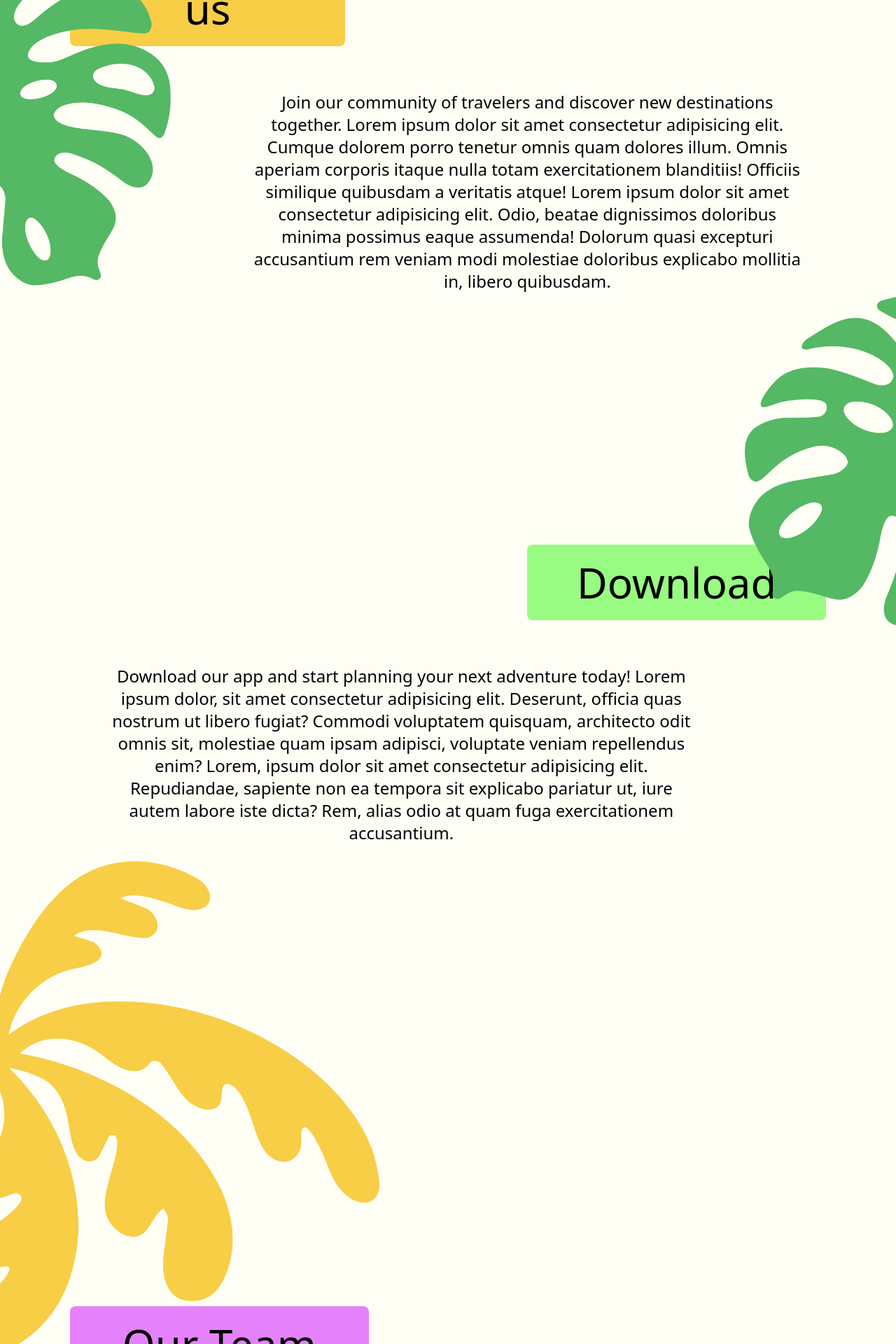
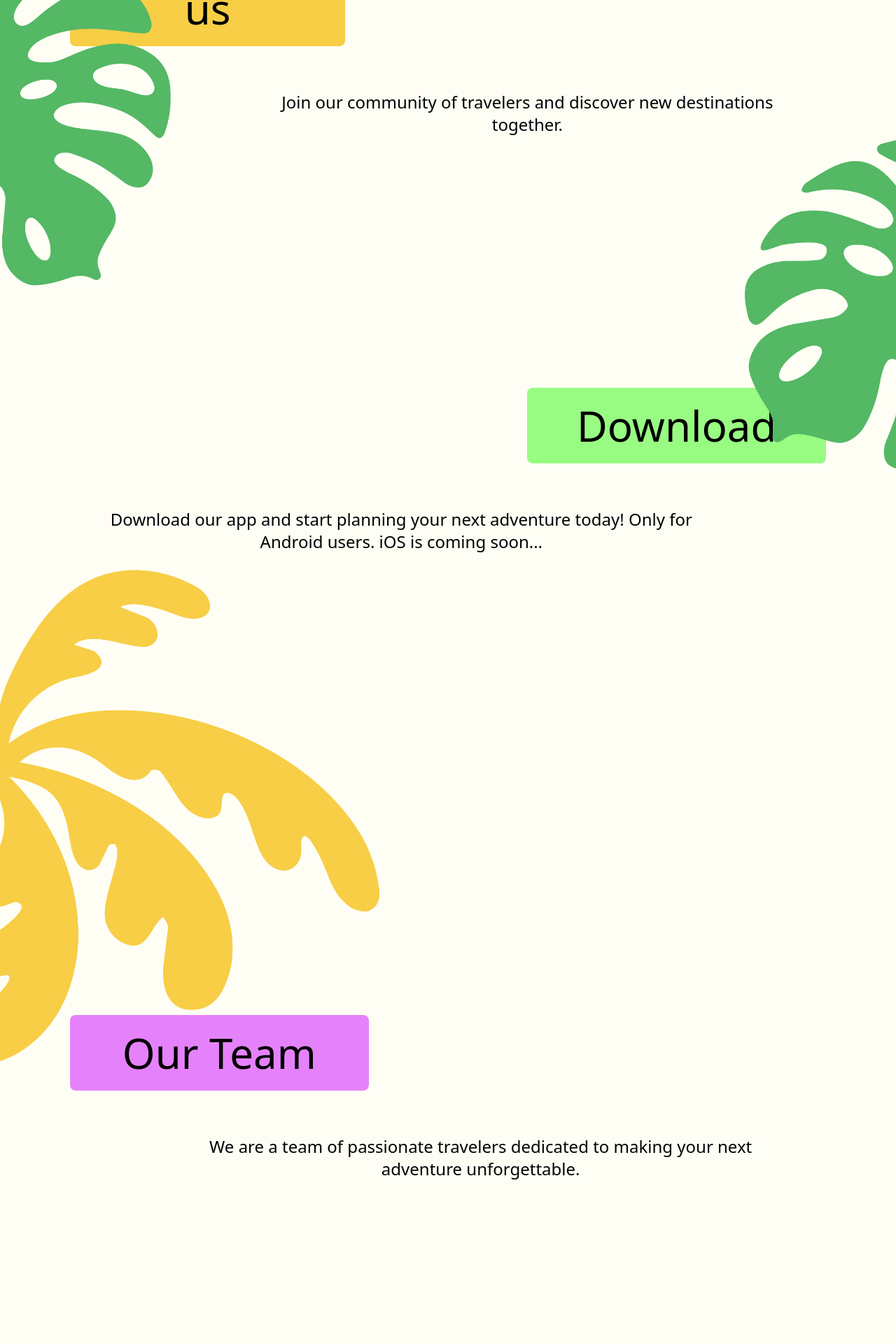
Before and after one commit to MClair-design/Votey-Website, a Next.js app in the folder votey-website/: page / in a window 1280 px wide. Shown: the part 840-2760 px from the top of the page at 70% size. Built offline with nearby package versions, Linux system fonts and the light colour scheme; a web font is replaced by a local one.

Commit message:
change text

```diff
--- a/votey-website/app/page.tsx
+++ b/votey-website/app/page.tsx
@@ -27,10 +27,8 @@ export default function Home() {
               <h2 className="text-6xl text-center ">Travel with us</h2>
             </div>
             <p className="text-center text-2xl flex font-inter flex-row ml-65 w-2/3 mt-16">
-              Join our community of travelers and discover new destinations together. Lorem ipsum dolor sit amet consectetur adipisicing elit. Cumque dolorem porro tenetur omnis quam dolores illum. Omnis aperiam corporis itaque nulla totam exercitationem blanditiis! Officiis similique quibusdam a veritatis atque!
-              Lorem ipsum dolor sit amet consectetur adipisicing elit. Odio, beatae dignissimos doloribus minima possimus eaque assumenda! Dolorum quasi excepturi accusantium rem veniam modi molestiae doloribus explicabo mollitia in, libero quibusdam.
+              Join our community of travelers and discover new destinations together.
             </p>
-
           </div>
 
 
@@ -43,9 +41,9 @@ export default function Home() {
             </div>
 
             <p className="text-center text-2xl flex font-inter flex-row mr-70 w-2/3 mt-16">
-              Download our app and start planning your next adventure today!
-              Lorem ipsum dolor, sit amet consectetur adipisicing elit. Deserunt, officia quas nostrum ut libero fugiat? Commodi voluptatem quisquam, architecto odit omnis sit, molestiae quam ipsam adipisci, voluptate veniam repellendus enim?
-              Lorem, ipsum dolor sit amet consectetur adipisicing elit. Repudiandae, sapiente non ea tempora sit explicabo pariatur ut, iure autem labore iste dicta? Rem, alias odio at quam fuga exercitationem accusantium.
+              Download our app and start planning your next adventure today! {}
+              Only for Android users. iOS is coming soon...
+
             </p>
           </div>
 
@@ -57,8 +55,7 @@ export default function Home() {
             </div>
 
              <p className="text-center text-2xl flex font-inter flex-row ml-65 w-2/3 mt-16">
-              Join our community of travelers and discover new destinations together. Lorem ipsum dolor sit amet consectetur adipisicing elit. Cumque dolorem porro tenetur omnis quam dolores illum. Omnis aperiam corporis itaque nulla totam exercitationem blanditiis! Officiis similique quibusdam a veritatis atque!
-              Lorem ipsum dolor sit amet consectetur adipisicing elit. Odio, beatae dignissimos doloribus minima possimus eaque assumenda! Dolorum quasi excepturi accusantium rem veniam modi molestiae doloribus explicabo mollitia in, libero quibusdam.
+              We are a team of passionate travelers dedicated to making your next adventure unforgettable.
             </p>
 
             <img src="city.png" alt="City" className="absolute h-100 mt-280"/>
```
